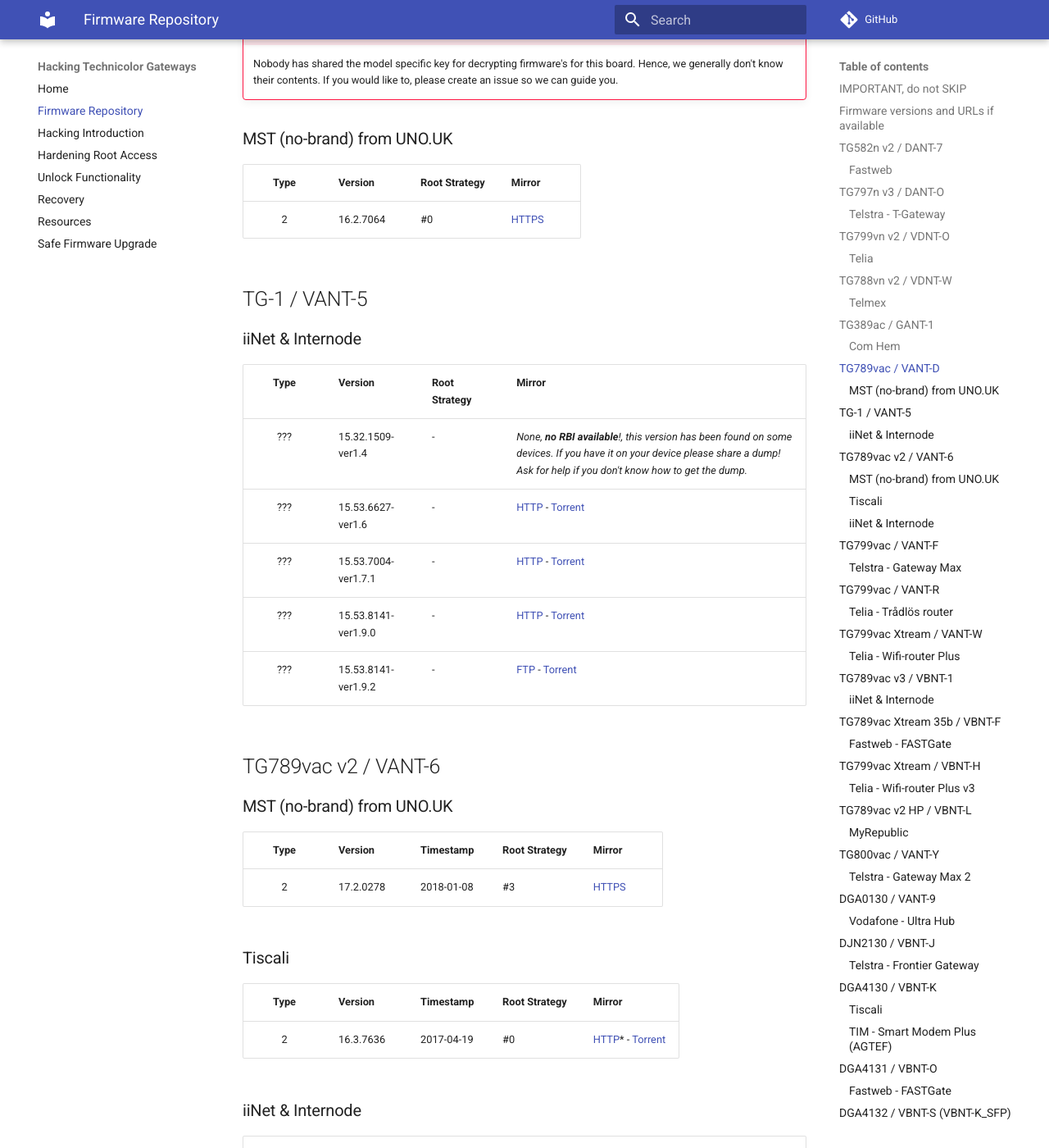
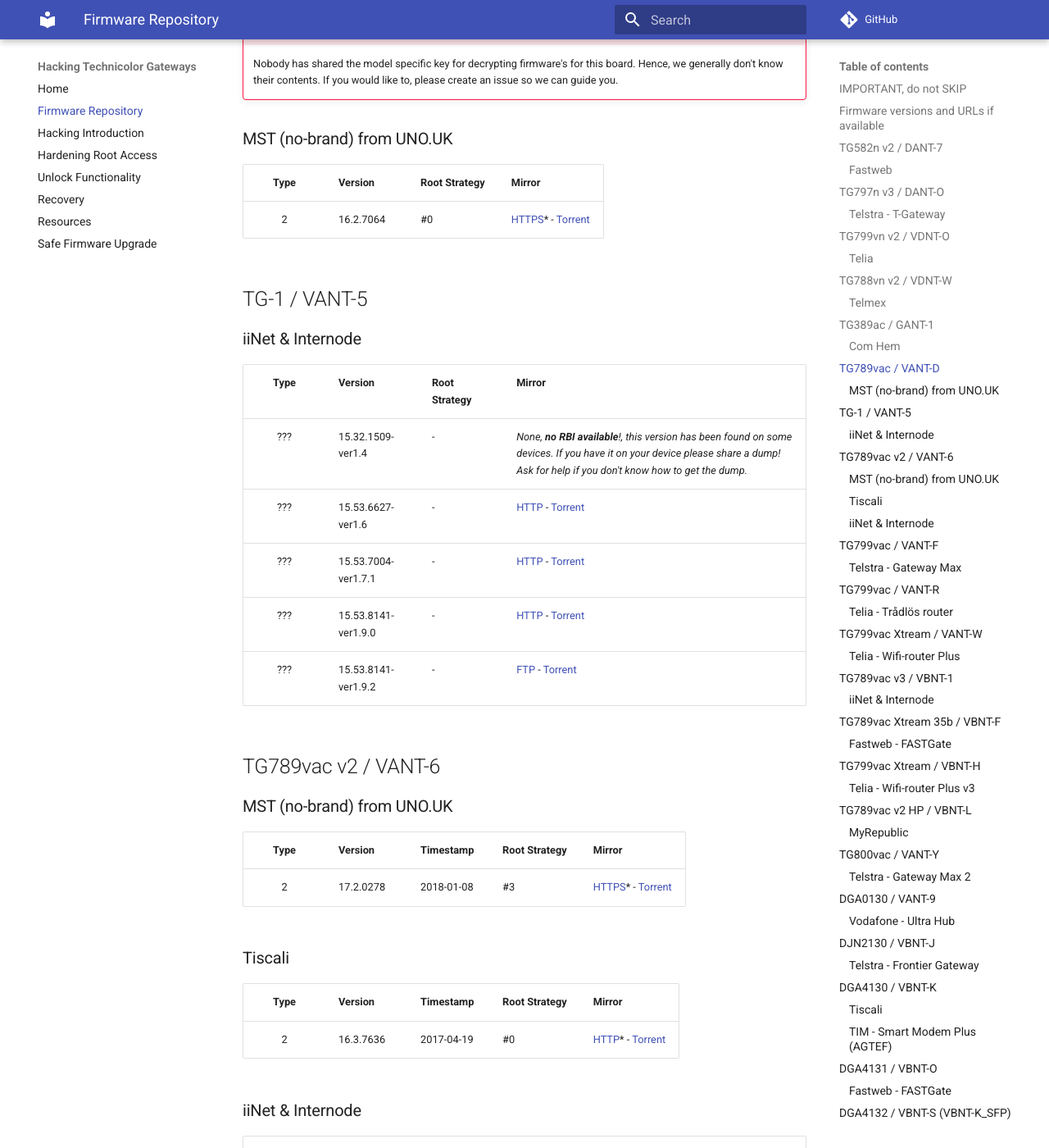
Before and after one commit to hack-technicolor/hack-technicolor, an MkDocs documentation site: the page built from docs/Repository.md, in a window 1280 px wide and 1400 px high, scrolled down 3033 px. Shown: the whole window at 82% size. Built offline with MkDocs 1.6.1 and Material for MkDocs 9.7.7, drawn with Linux system fonts in a browser that asks for light colours; comment, search, counter and statistics services are not loaded; some of the changed text lies outside the part shown.

Commit message:
list missing torrents

```diff
--- a/docs/Repository.md
+++ b/docs/Repository.md
@@ -90,7 +90,7 @@
 
 | Type   | Version          | Root Strategy | Mirror |
 |:------:|:-----------------|:--------------|:-------|
-| 2      | 16.2.7064        | #0            | [HTTPS](https://uno.help/attachments/690) |
+| 2      | 16.2.7064        | #0            | [HTTPS](https://uno.help/attachments/690)* - [Torrent](https://github.com/kevdagoat/hack-technicolor/blob/master/torrents/vant-d/MST TG789vac%2016.2.7064.2201002.rbi.torrent?raw=true) |
 
 ## TG-1 / VANT-5
 
@@ -110,7 +110,7 @@
 
 | Type   | Version          | Timestamp  | Root Strategy | Mirror |
 |:------:|:-----------------|:-----------|:--------------|:-------|
-| 2      | 17.2.0278        | 2018-01-08 | #3            | [HTTPS](https://uno.help/attachments/732) |
+| 2      | 17.2.0278        | 2018-01-08 | #3            | [HTTPS](https://uno.help/attachments/732)* - [Torrent](https://github.com/kevdagoat/hack-technicolor/blob/master/torrents/vant-6/MST.TG789vac.v2-17.2.278-0901008.rbi.torrent?raw=true) |
 
 ### Tiscali
 
@@ -302,6 +302,7 @@
 | ???    | 18.3.0385          | 2019-07-11 | -             | [HTTP](http://156.54.126.84:80/Firmware/TR069/AGThomson/AGTEF_2.2.0_001_CLOSED.rbi)* - [Torrent](https://github.com/kevdagoat/hack-technicolor/blob/master/torrents/vbnt-k/AGTEF_2.2.0_001_CLOSED.rbi.torrent?raw=true) |
 | ???    | 18.3.0445          | 2019-09-30 | -             | [HTTP](http://156.54.126.84:80/Firmware/TR069/AGThomson/AGTEF_2.2.0_003_CLOSED.rbi)* - [Torrent](https://github.com/kevdagoat/hack-technicolor/blob/master/torrents/vbnt-k/AGTEF_2.2.0_003_CLOSED.rbi.torrent?raw=true) |
 | ???    | 18.3.k.0451        | 2019-10-21 | -             | [HTTP](http://156.54.126.84:80/Firmware/TR069/AGThomson/AGTEF_2.2.0_004_CLOSED.rbi)* - [Torrent](https://github.com/kevdagoat/hack-technicolor/blob/master/torrents/vbnt-k/AGTEF_2.2.0_004_CLOSED.rbi.torrent?raw=true) |
+| 1      | 18.3.k.0451        | 2019-10-25 | -             | [HTTP](http://156.54.126.84:80/Firmware/TR069/AGThomson/AGTEF_2.2.0_CLOSED.rbi)* - [Torrent](https://github.com/kevdagoat/hack-technicolor/blob/master/torrents/vbnt-k/AGTEF_2.2.0_CLOSED.rbi.torrent?raw=true) |
 | ???    | 18.3.0495          | 2019-12-03 | -             | [HTTP](http://156.54.126.84:80/Firmware/TR069/AGThomson/AGTEF_2.2.1_001_CLOSED.rbi)* - [Torrent](https://github.com/kevdagoat/hack-technicolor/blob/master/torrents/vbnt-k/AGTEF_2.2.1_001_CLOSED.rbi.torrent?raw=true) |
 | ???    | 18.3.0547          | 2020-02-20 | -             | [HTTP](http://156.54.126.84:80/Firmware/TR069/AGThomson/AGTEF_2.2.1_002_CLOSED.rbi)* - [Torrent](https://github.com/kevdagoat/hack-technicolor/blob/master/torrents/vbnt-k/AGTEF_2.2.1_002_CLOSED.rbi.torrent?raw=true) |
 
```
